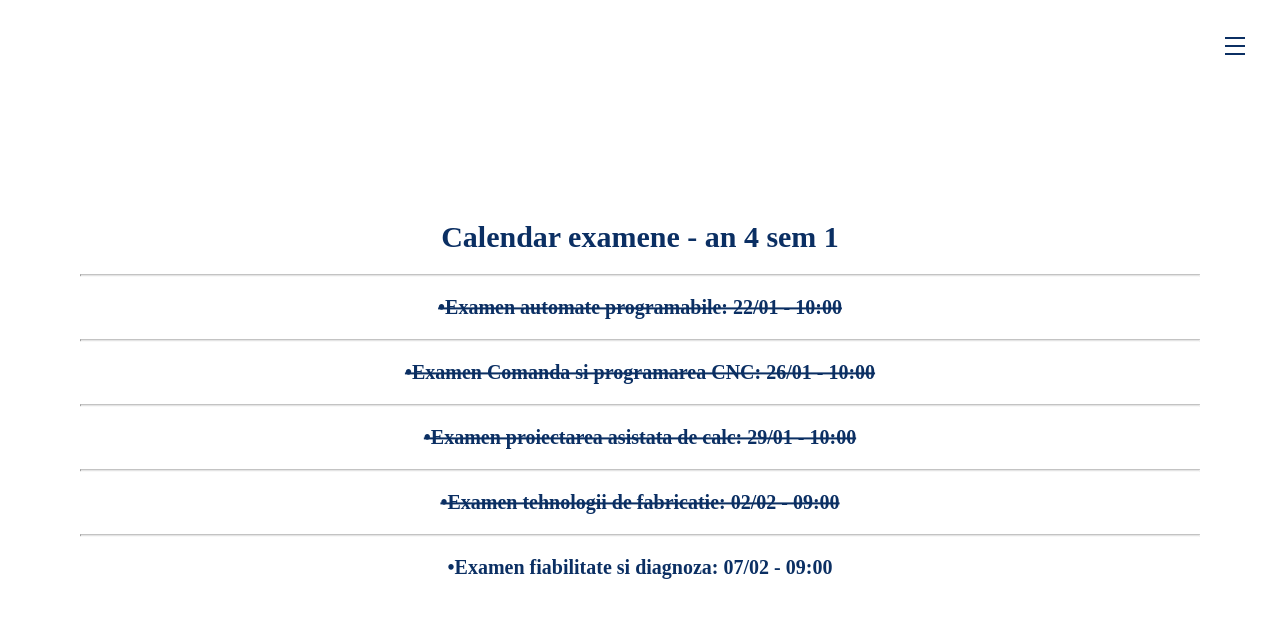
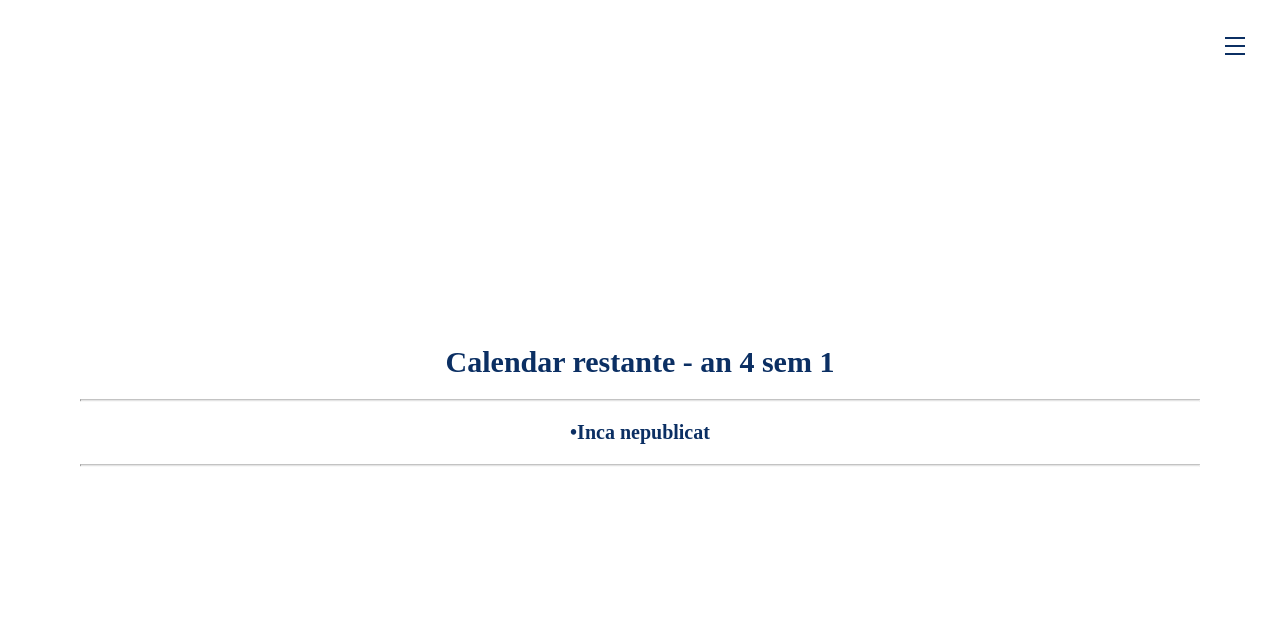
Before and after one commit to CataOrzan/WebsiteRobiticaULBS, a plain HTML site: page todo.html in a window 1280 px wide. Drawn offline with Linux system fonts and the light colour scheme.

Commit message:
Update_to_do

```diff
--- a/todo.html
+++ b/todo.html
@@ -39,27 +39,12 @@
   </div>
   <div class="content">
     <div class="todo">
-      <h1 class="title">Calendar examene - an 4 sem 1</h1>
+      <h1 class="title">Calendar restante - an 4 sem 1</h1>
       <hr />
       <p>
-        <del>&#x2022;Examen automate programabile: 22/01 - 10:00</del>
+        &#x2022;Inca nepublicat
       </p>
       <hr />
-      <p>
-        <del>&#x2022;Examen Comanda si programarea CNC: 26/01 - 10:00</del>
-      </p>
-      <hr />
-      <p>
-        <del>&#x2022;Examen proiectarea asistata de calc: 29/01 - 10:00</del>
-      </p>
-      <hr />
-      <p>
-        <del>&#x2022;Examen tehnologii de fabricatie: 02/02 - 09:00</del>
-      </p>
-      <hr />
-      <p>
-        &#x2022;Examen fiabilitate si diagnoza: 07/02 - 09:00
-      </p>
     </div>
   </div>
 </body>
```
